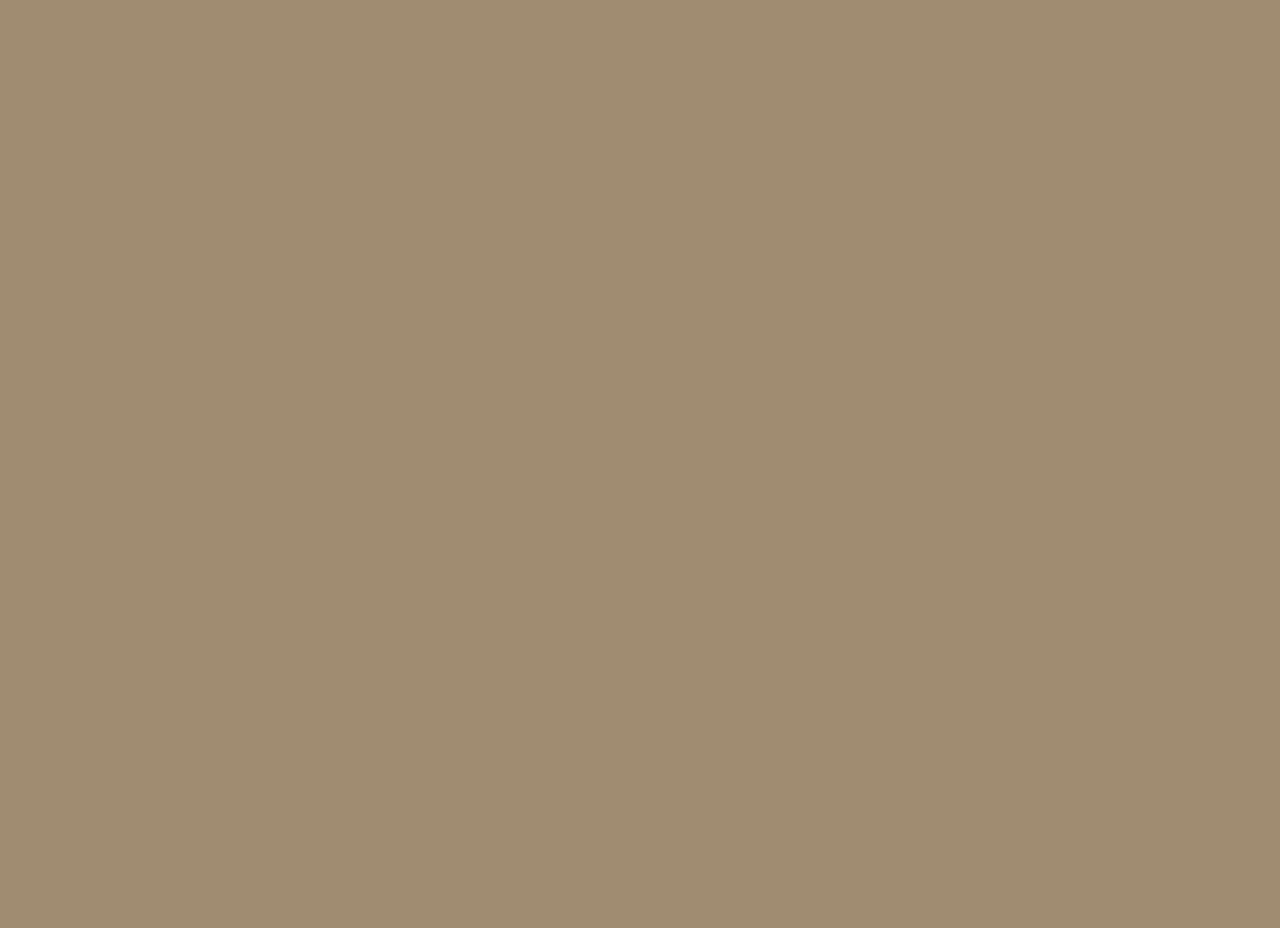
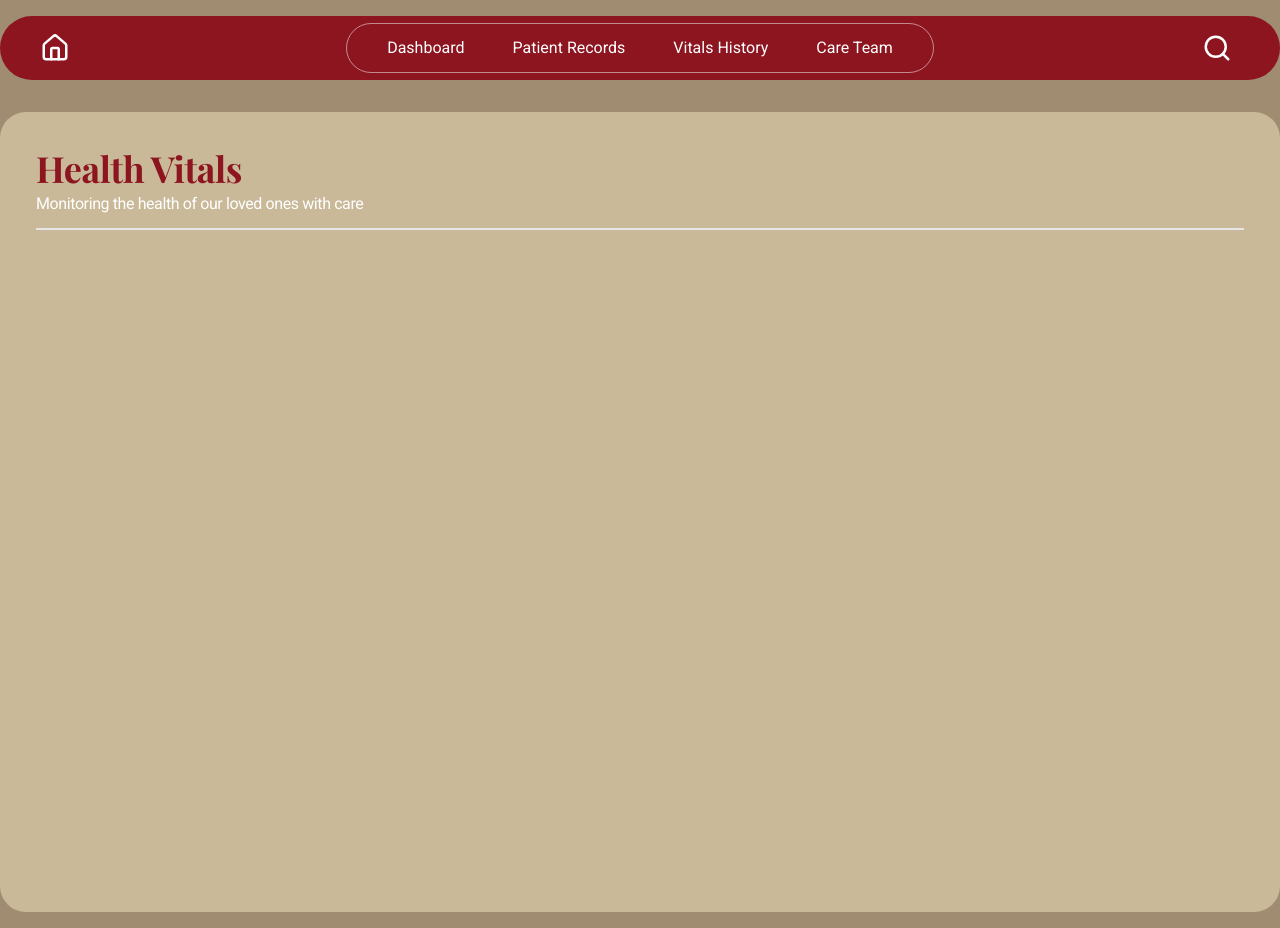
Before and after one commit to swasthyamaxxing/sahaara-frontend, a Next.js app: page /patient/dashboard in a window 1280 px wide. Before the commit the page ends 800 px from the top, so only its background shows below. Built offline with nearby package versions, Linux system fonts and the light colour scheme.

Commit message:
skeeleton design of health vitals

```diff
--- a/package.json
+++ b/package.json
@@ -18,6 +18,7 @@
     "next": "16.2.10",
     "next-themes": "^0.4.6",
     "react": "19.2.4",
+    "react-chartjs-2": "^5.3.1",
     "react-dom": "19.2.4",
     "shadcn": "^4.13.0",
     "sonner": "^2.0.7",
--- a/src/app/(app)/patient/dashboard/page.tsx
+++ b/src/app/(app)/patient/dashboard/page.tsx
@@ -1,7 +1,12 @@
 const PatientDashboardPage = () => {
     return (
         <>
-
+            <main className="bg-[#c9b998] max-w-7xl mx-auto h-screen rounded-4xl m-4 p-9">
+                <div className="tracking-tight leading-loose border-b-2 pb-2">
+                    <h1 className="text-4xl font-bold text-brand-red">Health Vitals</h1>
+                    <span>Monitoring the health of our loved ones with care</span>
+                </div>
+            </main>
         </>
     );
 };
--- /dev/null
+++ b/src/app/(app)/patient/layout.tsx
@@ -0,0 +1,10 @@
+import PatientNavbar from "@/components/shared/PatientNavbar";
+
+export default function PatientLayout ({ children }: { children: React.ReactNode }) {
+  return (
+    <div className="flex min-h-screen flex-col">
+      <PatientNavbar />
+      <main className="grow">{children}</main>
+    </div>
+  );
+};
--- a/src/app/layout.tsx
+++ b/src/app/layout.tsx
@@ -18,8 +18,8 @@ const roboto = Roboto({
 });
 
 export const metadata: Metadata = {
-  title: "Create Next App",
-  description: "Generated by create next app",
+  title: "Sahaara | Caring for those who once cared for us",
+  description: "Sahaara is a platform dedicated to providing care and support for the elderly, ensuring they receive the attention and assistance they deserve. We bring both caretakers and patients together, fostering a community of compassion and understanding.",
 };
 
 export default function RootLayout({
--- /dev/null
+++ b/src/components/shared/PatientNavbar.tsx
@@ -0,0 +1,30 @@
+'use client'
+
+import { PATIENT_NAVBAR_CONSTANTS } from '@/constants/Navbar.constants';
+import { Home, Search } from 'lucide-react';
+import React from 'react'
+import Link from 'next/link';
+
+const PatientNavbar = () => {
+  return (
+    <div className="flex h-16 w-full items-center rounded-full m-4 justify-between bg-brand-red px-10 text-white max-w-7xl mx-auto">
+            <Home className="inline-block mr-2" size={30} />
+            <div className="flex items-center gap-8 border border-white/50 rounded-full px-8 py-1">
+                {
+                    PATIENT_NAVBAR_CONSTANTS.map((item) => (
+                        <Link
+                            key={item.id}
+                            href={item.href}
+                            className="flex items-center gap-2 rounded-full p-2 hover:bg-brand-light-red transition-colors"
+                        >
+                            {item.title}
+                        </Link>
+                    ))
+                }
+            </div>
+            <Search className="inline-block mr-2" size={30} />
+    </div>
+  )
+}
+
+export default PatientNavbar
--- /dev/null
+++ b/src/constants/Navbar.constants.ts
@@ -0,0 +1,22 @@
+export const PATIENT_NAVBAR_CONSTANTS = [
+    {
+        id: 1,
+        title: "Dashboard",
+        href: "/patient/dashboard",
+    },
+    {
+        id: 2,
+        title: "Patient Records",
+        href: "/patient/records",
+    },
+    {
+        id: 3,
+        title: "Vitals History",
+        href: "/patient/vitals",
+    },
+    {
+        id: 4,
+        title: "Care Team",
+        href: "/patient/care-team",
+    }
+]
```
Also changed, not shown: 1 other file (tests, documents, lock files or other folders).
